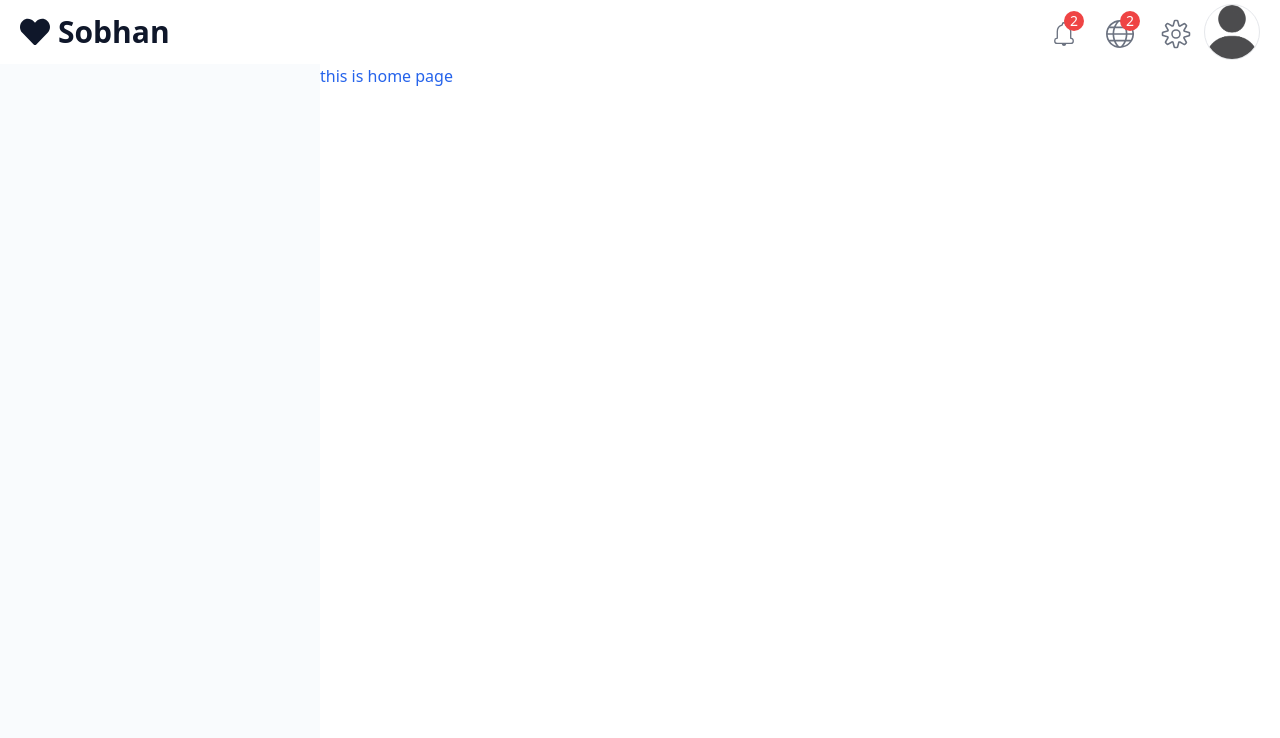
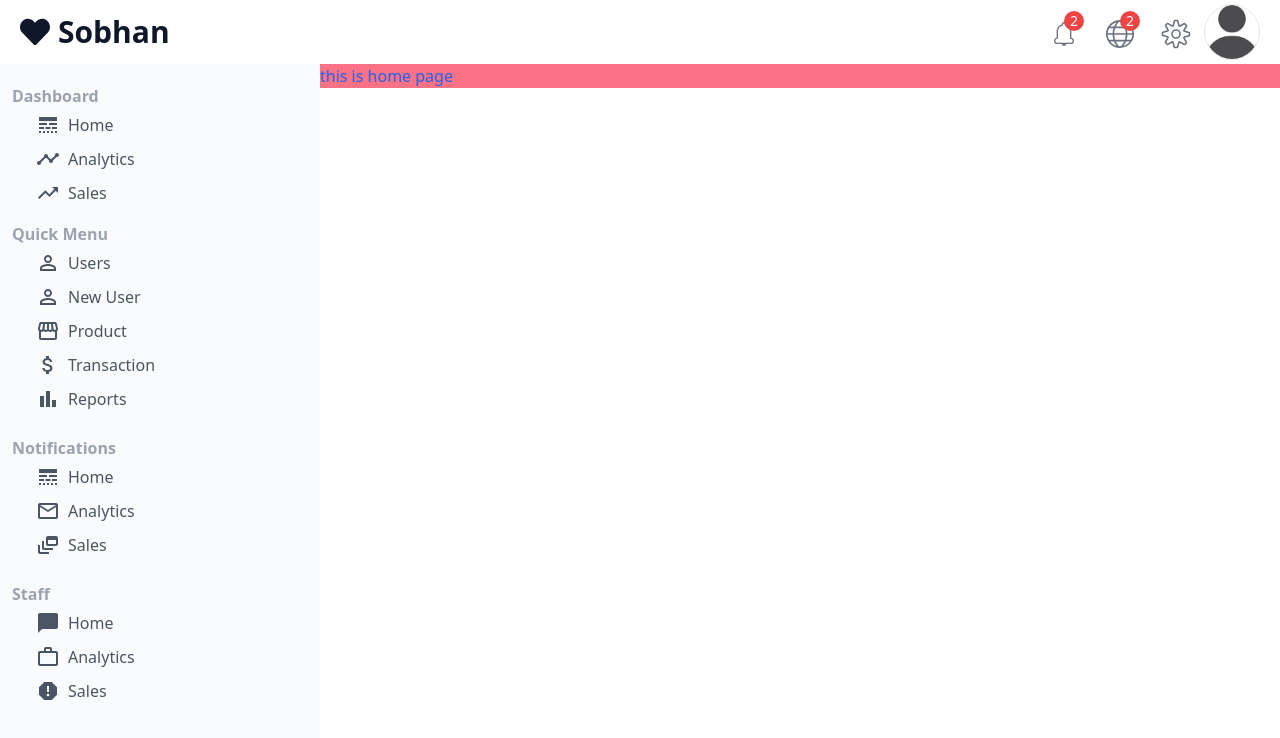
Before and after one commit to sobhan-gh30/admin-dashboard, a React (Create React App) app: page / in a window 1280 px wide. Shown: the top 738 px of the page. Built offline with nearby package versions, Linux system fonts and the light colour scheme.

Commit message:
feat : creating and styling the sidebar (responsive is not activated yet)

```diff
--- a/package.json
+++ b/package.json
@@ -3,7 +3,10 @@
   "version": "0.1.0",
   "private": true,
   "dependencies": {
-    "@mui/material": "^6.1.8",
+    "@emotion/react": "^11.13.5",
+    "@emotion/styled": "^11.13.5",
+    "@mui/icons-material": "^6.1.9",
+    "@mui/material": "^6.1.9",
     "@mui/styled-engine-sc": "^6.1.8",
     "@testing-library/jest-dom": "^5.17.0",
     "@testing-library/react": "^13.4.0",
--- a/src/App.js
+++ b/src/App.js
@@ -16,7 +16,7 @@ function App() {
         <>
             <TopBar />
             <SideBar/>
-            <div className="absolute top-[4rem] left-80 w-[calc(100%-20rem)]">
+            <div className="absolute top-[4rem] left-0 lg:left-80 lg:w-[calc(100%-20rem)] w-full bg-rose-400">
                 {router}
             </div>
 
--- a/src/components/SideBar.js
+++ b/src/components/SideBar.js
@@ -1,7 +1,97 @@
+import LineStyleIcon from '@mui/icons-material/LineStyle';
+import {
+    AttachMoney,
+    BarChart, ChatBubble,
+    DynamicFeed,
+    MailOutline,
+    PermIdentity, Report,
+    Storefront,
+    Timeline,
+    TrendingUp, WorkOutline
+} from "@mui/icons-material";
+
 export default function SideBar(){
     return(
-        <div className="h-[calc(100vh-4rem)] w-80 bg-slate-100 bg-opacity-40 fixed top-[4rem]">
+        <div className="h-[calc(100vh-4rem)] w-80 bg-slate-100 bg-opacity-40 fixed top-[4rem] -left-80 lg:left-0 p-3 py-5">
+            <div className="w-full">
+                <p className="font-semibold text-gray-400">Dashboard</p>
+                <ul className="px-1 pb-3">
+                    <li className="flex gap-2 w-full py-[5px] px-5 hover:bg-slate-200  rounded-lg text-gray-600 hover:text-zinc-800">
+                        <LineStyleIcon/>
+                        Home
+                    </li>
+                    <li className="flex gap-2 w-full py-[5px] px-5 bg-red-2 hover:bg-slate-200  rounded-lg text-gray-600 hover:text-zinc-800">
+                        <Timeline/>
+                        Analytics
+                    </li>
+                    <li className="flex gap-2 w-full py-[5px] px-5  hover:bg-slate-200  rounded-lg text-gray-600 hover:text-zinc-800">
+                        <TrendingUp/>
+                        Sales
+                    </li>
+                </ul>
+            </div>
 
+            <div className="w-full">
+                <p className="font-semibold text-gray-400">Quick Menu</p>
+                <ul className="px-1 pb-5">
+                    <li className="flex gap-2 w-full py-[5px] px-5 hover:bg-slate-200  rounded-lg text-gray-600 hover:text-zinc-800">
+                        <PermIdentity />
+                        Users
+                    </li>
+                    <li className="flex gap-2 w-full py-[5px] px-5 bg-red-2 hover:bg-slate-200  rounded-lg text-gray-600 hover:text-zinc-800">
+                        <PermIdentity />
+                        New User
+                    </li>
+                    <li className="flex gap-2 w-full py-[5px] px-5 hover:bg-slate-200  rounded-lg text-gray-600 hover:text-zinc-800">
+                        <Storefront />
+                        Product
+                    </li>
+                    <li className="flex gap-2 w-full py-[5px] px-5 hover:bg-slate-200  rounded-lg text-gray-600 hover:text-zinc-800">
+                        <AttachMoney/>
+                        Transaction
+                    </li>
+                    <li className="flex gap-2 w-full py-[5px] px-5 hover:bg-slate-200  rounded-lg text-gray-600 hover:text-zinc-800">
+                        <BarChart/>
+                        Reports
+                    </li>
+                </ul>
+            </div>
+
+            <div className="w-full">
+                <p className="font-semibold text-gray-400">Notifications</p>
+                <ul className="px-1 pb-5">
+                    <li className="flex gap-2 w-full py-[5px] px-5 hover:bg-slate-200  rounded-lg text-gray-600 hover:text-zinc-800">
+                        <LineStyleIcon/>
+                        Home
+                    </li>
+                    <li className="flex gap-2 w-full py-[5px] px-5 bg-red-2 hover:bg-slate-200  rounded-lg text-gray-600 hover:text-zinc-800">
+                        <MailOutline/>
+                        Analytics
+                    </li>
+                    <li className="flex gap-2 w-full py-[5px] px-5 hover:bg-slate-200  rounded-lg text-gray-600 hover:text-zinc-800">
+                        <DynamicFeed/>
+                        Sales
+                    </li>
+                </ul>
+            </div>
+
+            <div className="w-full">
+                <p className="font-semibold text-gray-400">Staff</p>
+                <ul className="px-1 pb-5">
+                    <li className="flex gap-2 w-full py-[5px] px-5 hover:bg-slate-200  rounded-lg text-gray-600 hover:text-zinc-800">
+                        <ChatBubble/>
+                        Home
+                    </li>
+                    <li className="flex gap-2 w-full py-[5px] px-5 bg-red-2 hover:bg-slate-200  rounded-lg text-gray-600 hover:text-zinc-800">
+                        <WorkOutline/>
+                        Analytics
+                    </li>
+                    <li className="flex gap-2 w-full py-[5px] px-5 hover:bg-slate-200  rounded-lg text-gray-600 hover:text-zinc-800">
+                        <Report/>
+                        Sales
+                    </li>
+                </ul>
+            </div>
         </div>
     )
 }
--- a/src/components/top bar.js
+++ b/src/components/top bar.js
@@ -15,7 +15,7 @@ export default function TopBar() {
                 <FaHeart/>
                 Sobhan
             </h2>
-            <div className="hidden sm:flex justify-center items-center gap-5 text-gray-500">
+            <div className="hidden lg:flex justify-center items-center gap-5 text-gray-500">
                 <span>
                     <CiBellOn className="scale-[2] inline-block  hover:text-gray-800 transition "/>
                     <span
@@ -43,7 +43,7 @@ export default function TopBar() {
                 className="h-7 w-7
                 text-5xl text-white font-bold
                  hover:rotate-45 transition
-                  flex justify-center items-center sm:hidden
+                  flex justify-center items-center lg:hidden
                    bg-gray-900 bg-opacity-50 rounded-full">
                 <HiOutlinePlus />
             </button>
--- a/src/output.css
+++ b/src/output.css
@@ -561,8 +561,21 @@ video {
   left: 20rem;
 }
 
+.-left-80 {
+  left: -20rem;
+}
+
+.left-0 {
+  left: 0px;
+}
+
 .z-10 {
   z-index: 10;
+}
+
+.my-1 {
+  margin-top: 0.25rem;
+  margin-bottom: 0.25rem;
 }
 
 .mb-5 {
@@ -693,6 +706,22 @@ video {
   border-radius: 9999px;
 }
 
+.rounded-3xl {
+  border-radius: 1.5rem;
+}
+
+.rounded-2xl {
+  border-radius: 1rem;
+}
+
+.rounded-xl {
+  border-radius: 0.75rem;
+}
+
+.rounded-lg {
+  border-radius: 0.5rem;
+}
+
 .border {
   border-width: 1px;
 }
@@ -722,12 +751,41 @@ video {
   background-color: rgb(255 255 255 / var(--tw-bg-opacity, 1));
 }
 
+.bg-rose-400 {
+  --tw-bg-opacity: 1;
+  background-color: rgb(251 113 133 / var(--tw-bg-opacity, 1));
+}
+
 .bg-opacity-40 {
   --tw-bg-opacity: 0.4;
 }
 
 .bg-opacity-50 {
   --tw-bg-opacity: 0.5;
+}
+
+.bg-opacity-45 {
+  --tw-bg-opacity: 0.45;
+}
+
+.p-1 {
+  padding: 0.25rem;
+}
+
+.p-5 {
+  padding: 1.25rem;
+}
+
+.p-2 {
+  padding: 0.5rem;
+}
+
+.p-3 {
+  padding: 0.75rem;
+}
+
+.p-\[5px\] {
+  padding: 5px;
 }
 
 .px-5 {
@@ -738,6 +796,43 @@ video {
 .py-2 {
   padding-top: 0.5rem;
   padding-bottom: 0.5rem;
+}
+
+.px-2 {
+  padding-left: 0.5rem;
+  padding-right: 0.5rem;
+}
+
+.px-1 {
+  padding-left: 0.25rem;
+  padding-right: 0.25rem;
+}
+
+.py-5 {
+  padding-top: 1.25rem;
+  padding-bottom: 1.25rem;
+}
+
+.py-1 {
+  padding-top: 0.25rem;
+  padding-bottom: 0.25rem;
+}
+
+.py-\[5px\] {
+  padding-top: 5px;
+  padding-bottom: 5px;
+}
+
+.pb-2 {
+  padding-bottom: 0.5rem;
+}
+
+.pb-5 {
+  padding-bottom: 1.25rem;
+}
+
+.pb-3 {
+  padding-bottom: 0.75rem;
 }
 
 .text-3xl {
@@ -788,6 +883,16 @@ video {
   color: rgb(255 255 255 / var(--tw-text-opacity, 1));
 }
 
+.text-gray-600 {
+  --tw-text-opacity: 1;
+  color: rgb(75 85 99 / var(--tw-text-opacity, 1));
+}
+
+.text-gray-200 {
+  --tw-text-opacity: 1;
+  color: rgb(229 231 235 / var(--tw-text-opacity, 1));
+}
+
 .transition {
   transition-property: color, background-color, border-color, text-decoration-color, fill, stroke, opacity, box-shadow, transform, filter, -webkit-backdrop-filter;
   transition-property: color, background-color, border-color, text-decoration-color, fill, stroke, opacity, box-shadow, transform, filter, backdrop-filter;
@@ -801,12 +906,31 @@ video {
   transform: translate(var(--tw-translate-x), var(--tw-translate-y)) rotate(var(--tw-rotate)) skewX(var(--tw-skew-x)) skewY(var(--tw-skew-y)) scaleX(var(--tw-scale-x)) scaleY(var(--tw-scale-y));
 }
 
+.hover\:bg-slate-200:hover {
+  --tw-bg-opacity: 1;
+  background-color: rgb(226 232 240 / var(--tw-bg-opacity, 1));
+}
+
+.hover\:bg-slate-100:hover {
+  --tw-bg-opacity: 1;
+  background-color: rgb(241 245 249 / var(--tw-bg-opacity, 1));
+}
+
 .hover\:text-gray-800:hover {
   --tw-text-opacity: 1;
   color: rgb(31 41 55 / var(--tw-text-opacity, 1));
 }
 
+.hover\:text-zinc-800:hover {
+  --tw-text-opacity: 1;
+  color: rgb(39 39 42 / var(--tw-text-opacity, 1));
+}
+
 @media (min-width: 640px) {
+  .sm\:-left-80 {
+    left: -20rem;
+  }
+
   .sm\:flex {
     display: flex;
   }
@@ -815,3 +939,39 @@ video {
     display: none;
   }
 }
+
+@media (min-width: 768px) {
+  .md\:flex {
+    display: flex;
+  }
+
+  .md\:hidden {
+    display: none;
+  }
+}
+
+@media (min-width: 1024px) {
+  .lg\:-left-80 {
+    left: -20rem;
+  }
+
+  .lg\:left-0 {
+    left: 0px;
+  }
+
+  .lg\:left-80 {
+    left: 20rem;
+  }
+
+  .lg\:flex {
+    display: flex;
+  }
+
+  .lg\:hidden {
+    display: none;
+  }
+
+  .lg\:w-\[calc\(100\%-20rem\)\] {
+    width: calc(100% - 20rem);
+  }
+}
```
Also changed, not shown: 1 other file (tests, documents, lock files or other folders).
